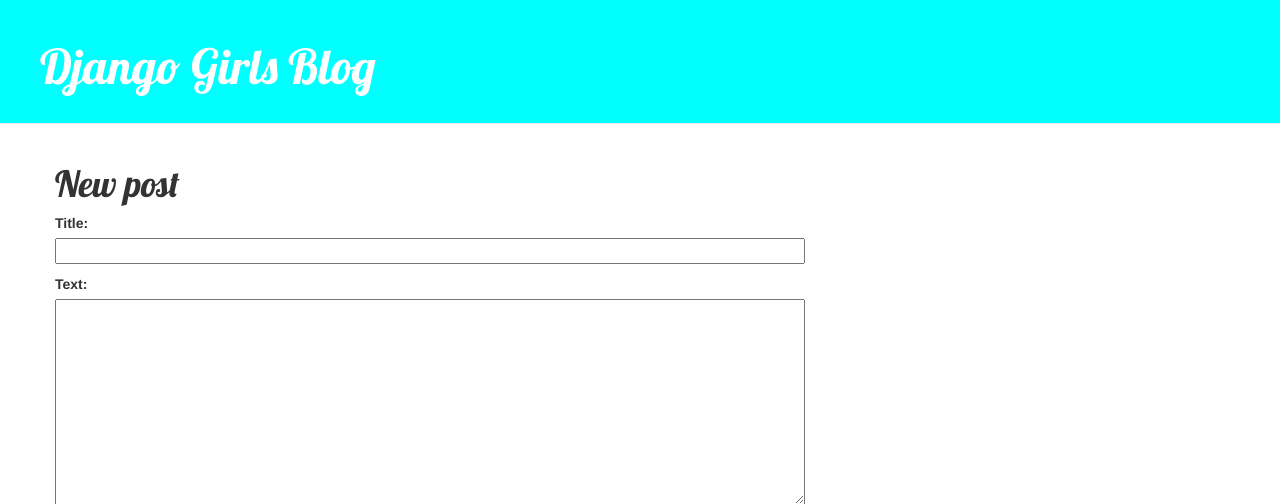
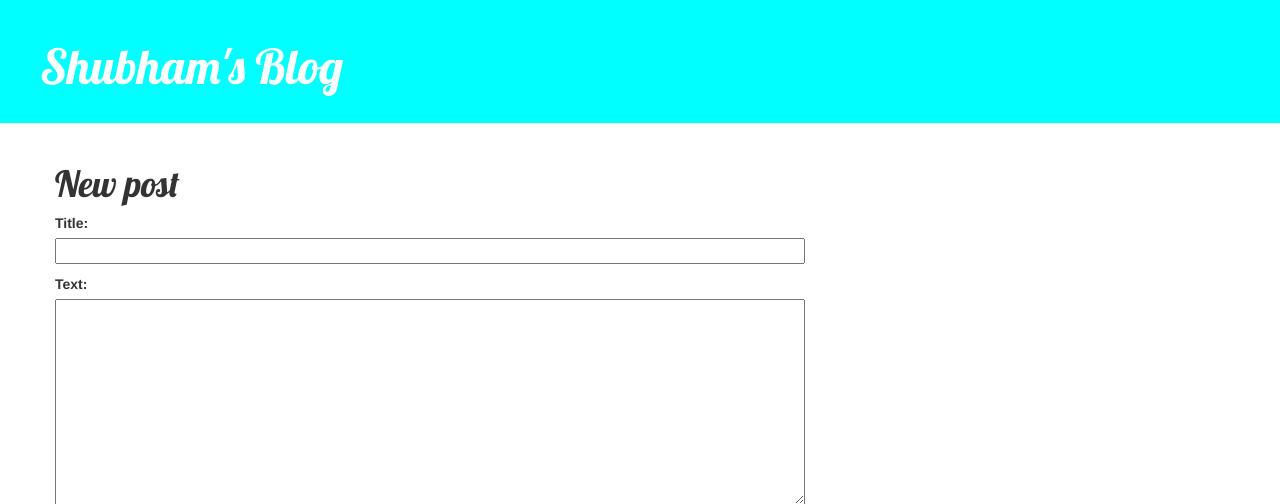
Before and after one commit to shubham919/my-first-blog, a Django app: page /post/new/ in a window 1280 px wide. Shown: the top 504 px of the page. Run offline with Django 3.2, Linux system fonts and the light colour scheme; some libraries are stand-ins or nearby versions.

Commit message:
Changed the website name.

```diff
--- a/blog/templates/blog/base.html
+++ b/blog/templates/blog/base.html
@@ -15,7 +15,7 @@
             {%if user.is_authenticated %}
                 <a href ="{% url 'post_new' %}" class="top-menu"> <span class="glyphicon glyphicon-plus"></span></a>
             {% endif %}
-            <h1><a href ='/'>Django Girls Blog</a></h1>
+            <h1><a href ='/'>Shubham's Blog</a></h1>
         </div>
         <div class = "content container">
             <div class ="row">
```
